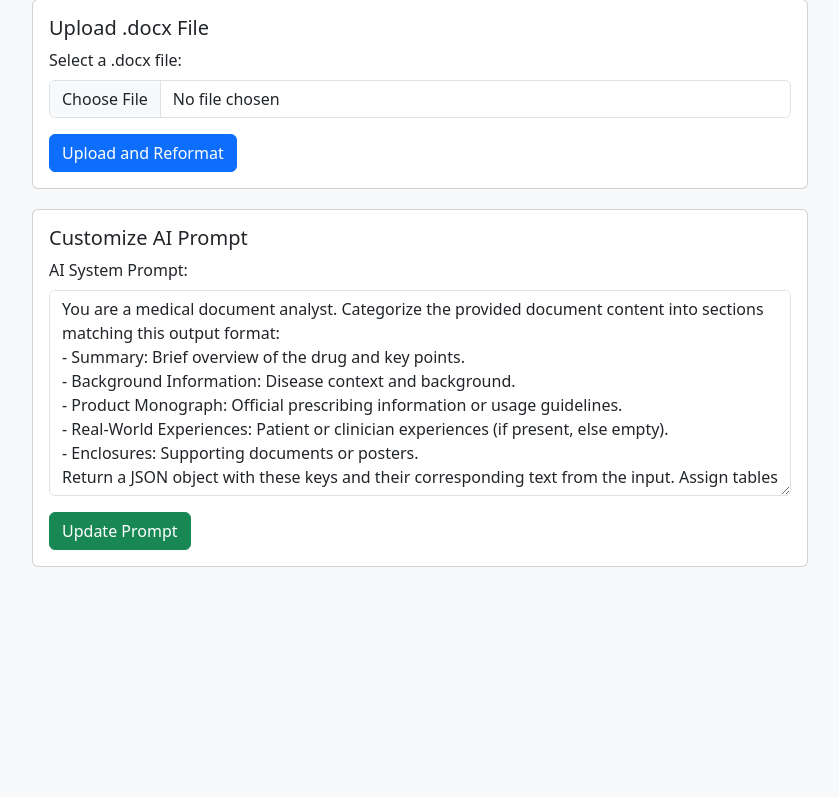
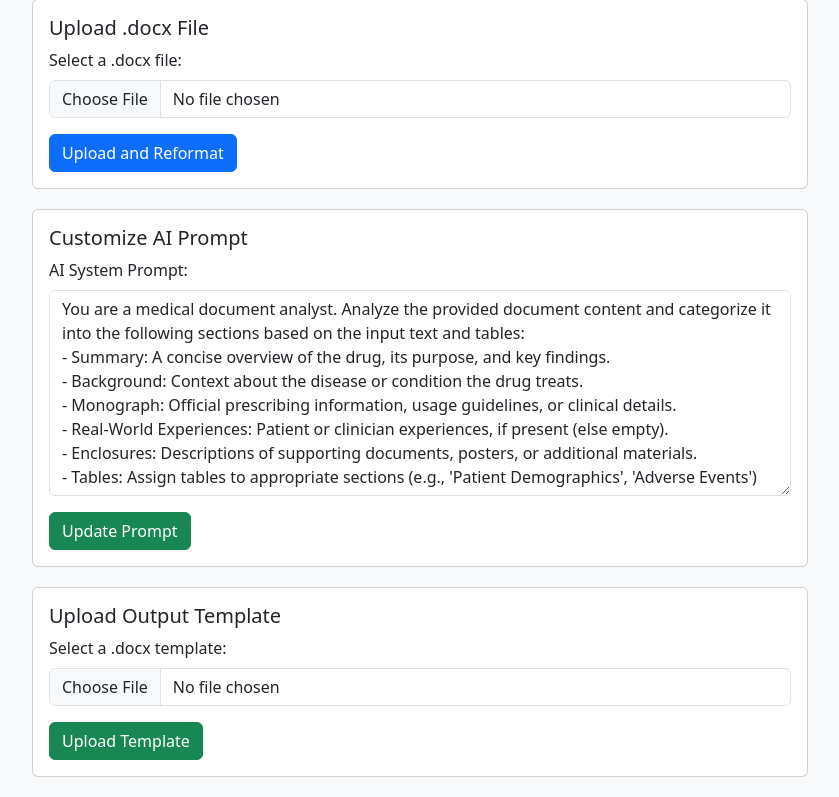
Before and after one commit to joepiercefireside/docreformatter, a Flask app: page / in a window 1280 px wide. Shown: the part 123-920 px from the top of the page, without its empty margins (220-1059 px from the left). Before the commit the page ends 690 px from the top, so only its background shows below. Run offline with Flask 3, Linux system fonts and the light colour scheme; some libraries are stand-ins or nearby versions.

Commit message:
add template upload for output file

```diff
--- a/app.py
+++ b/app.py
@@ -19,17 +19,19 @@ app.config['MAX_CONTENT_LENGTH'] = 16 * 1024 * 1024  # 16MB max file size
 AI_API_URL = os.environ.get('AI_API_URL', 'https://api.openai.com/v1/chat/completions')
 API_KEY = os.environ.get('API_KEY', 'your-api-key')
 
-# Path to store AI prompt
+# Paths for AI prompt and output template
 PROMPT_FILE = os.path.join(app.config['UPLOAD_FOLDER'], 'ai_prompt.json')
+TEMPLATE_FILE = os.path.join(app.config['UPLOAD_FOLDER'], 'output_template.docx')
 
-# Default AI system prompt
-DEFAULT_AI_PROMPT = """You are a medical document analyst. Categorize the provided document content into sections matching this output format:
-- Summary: Brief overview of the drug and key points.
-- Background Information: Disease context and background.
-- Product Monograph: Official prescribing information or usage guidelines.
-- Real-World Experiences: Patient or clinician experiences (if present, else empty).
-- Enclosures: Supporting documents or posters.
-Return a JSON object with these keys and their corresponding text from the input. Assign tables to relevant sections (e.g., Clinical Trial Results). Preserve references separately. Ensure the response is valid JSON. For tables, return a dictionary where keys are section names and values are lists of rows, each row being a list of cell values."""
+# Default AI system prompt (focused on content interpretation)
+DEFAULT_AI_PROMPT = """You are a medical document analyst. Analyze the provided document content and categorize it into the following sections based on the input text and tables:
+- Summary: A concise overview of the drug, its purpose, and key findings.
+- Background: Context about the disease or condition the drug treats.
+- Monograph: Official prescribing information, usage guidelines, or clinical details.
+- Real-World Experiences: Patient or clinician experiences, if present (else empty).
+- Enclosures: Descriptions of supporting documents, posters, or additional materials.
+- Tables: Assign tables to appropriate sections (e.g., 'Patient Demographics', 'Adverse Events') based on their content.
+Return a JSON object with these keys and the corresponding content extracted or rewritten from the input. Preserve references separately. Ensure the response is valid JSON. For tables, return a dictionary where keys are descriptive section names and values are lists of rows, each row being a list of cell values. Focus on accurately interpreting and summarizing the source material, avoiding any formatting instructions."""
 
 def load_ai_prompt():
     """Load the AI prompt from file or return the default."""
@@ -52,6 +54,16 @@ def save_ai_prompt(prompt):
         print(f"Saved AI prompt: {prompt[:100]}...")
     except Exception as e:
         print(f"Error saving AI prompt: {str(e)}")
+        raise
+
+def save_template(file):
+    """Save the uploaded template .docx file."""
+    try:
+        os.makedirs(app.config['UPLOAD_FOLDER'], exist_ok=True)
+        file.save(TEMPLATE_FILE)
+        print(f"Saved template: {TEMPLATE_FILE}")
+    except Exception as e:
+        print(f"Error saving template: {str(e)}")
         raise
 
 def extract_content_from_docx(file_path):
@@ -169,7 +181,7 @@ def call_ai_api(content):
         return {"error": str(e)}
 
 def add_styled_heading(doc, text, level=1):
-    """Add a bold, underlined heading in 14pt Arial."""
+    """Add a bold, underlined heading in 14pt Arial (for fallback formatting)."""
     try:
         para = doc.add_paragraph()
         run = para.add_run(text)
@@ -183,7 +195,7 @@ def add_styled_heading(doc, text, level=1):
         raise
 
 def add_styled_text(doc, text, bullet=False):
-    """Add text in 12pt Calibri, optionally as a bullet."""
+    """Add text in 12pt Calibri, optionally as a bullet (for fallback formatting)."""
     try:
         para = doc.add_paragraph(style="List Bullet" if bullet else None)
         run = para.add_run(text)
@@ -195,7 +207,7 @@ def add_styled_text(doc, text, bullet=False):
         raise
 
 def add_styled_table(doc, table_data, section_name):
-    """Add a table with 10pt Calibri text and borders."""
+    """Add a table with 10pt Calibri text and borders (for fallback formatting)."""
     try:
         if not table_data or not table_data[0] or not any(cell for row in table_data for cell in row):
             print(f"Skipping invalid or empty table for section: {section_name}")
@@ -244,12 +256,8 @@ def add_styled_table(doc, table_data, section_name):
         raise
 
 def create_reformatted_docx(sections, output_path, drug_name="KRESLADI"):
-    """Create a new .docx matching the output format."""
+    """Create a new .docx using the uploaded template or fallback formatting."""
     try:
-        doc = Document()
-
-        add_styled_heading(doc, f"{drug_name} (marnetegragene autotemcel)", level=1)
-
         # Ensure required keys exist
         default_sections = {
             "summary": "No summary provided",
@@ -262,44 +270,135 @@ def create_reformatted_docx(sections, output_path, drug_name="KRESLADI"):
         }
         sections = {**default_sections, **sections}
 
-        add_styled_heading(doc, "Summary", level=1)
-        for line in sections["summary"].split("\n"):
-            if line.strip():
-                add_styled_text(doc, line, bullet=True)
+        # Try to load the template, fall back to default formatting
+        if os.path.exists(TEMPLATE_FILE):
+            print(f"Using template: {TEMPLATE_FILE}")
+            doc = Document(TEMPLATE_FILE)
 
-        add_styled_heading(doc, "Background Information on Leukocyte Adhesion Deficiency (LAD-I)", level=1)
-        for line in sections["background"].split("\n"):
-            if line.strip():
-                add_styled_text(doc, line)
+            # Function to replace placeholder text in the template
+            def replace_placeholder(paragraph, placeholder, content, preserve_style=True):
+                if placeholder.lower() in paragraph.text.lower():
+                    if preserve_style:
+                        # Clear existing text but keep style
+                        paragraph.text = ""
+                        run = paragraph.add_run(content)
+                        # Copy style from first run (if any)
+                        if paragraph.runs:
+                            first_run = paragraph.runs[0]
+                            run.bold = first_run.bold
+                            run.underline = first_run.underline
+                            run.font.name = first_run.font.name
+                            run.font.size = first_run.font.size
+                    else:
+                        paragraph.text = content
 
-        add_styled_heading(doc, "Product Monograph", level=1)
-        for line in sections["monograph"].split("\n"):
-            if line.strip():
-                add_styled_text(doc, line, bullet=True)
+            # Function to add table after a placeholder
+            def add_table_after_placeholder(doc, placeholder, table_data, section_name):
+                for i, para in enumerate(doc.paragraphs):
+                    if placeholder.lower() in para.text.lower():
+                        print(f"Adding table for {section_name} after placeholder: {placeholder}")
+                        max_cols = max(len(row) for row in table_data)
+                        table_data = [row + [""] * (max_cols - len(row)) for row in table_data]
+                        table = doc.add_table(rows=len(table_data), cols=max_cols, after=para._element)
+                        table.alignment = WD_TABLE_ALIGNMENT.CENTER
+                        table.autofit = True
+                        for row_idx, row_data in enumerate(table_data):
+                            row = table.rows[row_idx]
+                            for col_idx, cell_text in enumerate(row_data):
+                                cell = row.cells[col_idx]
+                                cell.text = cell_text or ""
+                                cell.vertical_alignment = WD_CELL_VERTICAL_ALIGNMENT.CENTER
+                                for p in cell.paragraphs:
+                                    for r in p.runs:
+                                        r.font.name = para.runs[0].font.name if para.runs else "Calibri"
+                                        r.font.size = para.runs[0].font.size if para.runs else Pt(10)
+                        # Copy border style from template tables (if any)
+                        if doc.tables:
+                            for row in table.rows:
+                                for cell in row.cells:
+                                    tcPr = cell._tc.get_or_add_tcPr()
+                                    tcBorders = tcPr.first_child_found_in("w:tcBorders")
+                                    if not tcBorders:
+                                        tcBorders = OxmlElement('w:tcBorders')
+                                        tcPr.append(tcBorders)
+                                        for border_name in ['top', 'left', 'bottom', 'right']:
+                                            border = OxmlElement(f'w:{border_name}')
+                                            border.set(qn('w:val'), 'single')
+                                            border.set(qn('w:sz'), '4')
+                                            border.set(qn('w:space'), '0')
+                                            border.set(qn('w:color'), 'auto')
+                                            tcBorders.append(border)
+                        return True
+                return False
 
-        if sections["real_world"].strip():
-            add_styled_heading(doc, "Real-World Experiences with KRESLADI", level=1)
-            for line in sections["real_world"].split("\n"):
+            # Replace placeholders or append content
+            for para in doc.paragraphs:
+                if "drug name" in para.text.lower():
+                    replace_placeholder(para, "drug name", f"{drug_name} (marnetegragene autotemcel)")
+                elif "summary" in para.text.lower():
+                    replace_placeholder(para, "summary", sections["summary"])
+                elif "background" in para.text.lower():
+                    replace_placeholder(para, "background", sections["background"])
+                elif "monograph" in para.text.lower():
+                    replace_placeholder(para, "monograph", sections["monograph"])
+                elif "real-world experiences" in para.text.lower() and sections["real_world"].strip():
+                    replace_placeholder(para, "real-world experiences", sections["real_world"])
+                elif "enclosures" in para.text.lower():
+                    replace_placeholder(para, "enclosures", sections["enclosures"])
+                elif "references" in para.text.lower():
+                    replace_placeholder(para, "references", "\n".join([f"{i}. {ref}" for i, ref in enumerate(sections["references"], 1)]))
+
+            # Add tables after their respective placeholders
+            for section_name, table_data in sections["tables"].items():
+                if not add_table_after_placeholder(doc, section_name, table_data, section_name):
+                    print(f"No placeholder found for table: {section_name}, appending at end")
+                    para = doc.add_paragraph(section_name)
+                    add_styled_table(doc, table_data, section_name)
+        else:
+            # Fallback to original formatting
+            print("No template found, using default formatting")
+            doc = Document()
+
+            add_styled_heading(doc, f"{drug_name} (marnetegragene autotemcel)", level=1)
+
+            add_styled_heading(doc, "Summary", level=1)
+            for line in sections["summary"].split("\n"):
+                if line.strip():
+                    add_styled_text(doc, line, bullet=True)
+
+            add_styled_heading(doc, "Background Information on Leukocyte Adhesion Deficiency (LAD-I)", level=1)
+            for line in sections["background"].split("\n"):
                 if line.strip():
                     add_styled_text(doc, line)
 
-        print(f"Processing tables: {sections['tables']}")
-        for section_name, table_data in sections["tables"].items():
-            add_styled_heading(doc, section_name, level=2)
-            add_styled_table(doc, table_data, section_name)
+            add_styled_heading(doc, "Product Monograph", level=1)
+            for line in sections["monograph"].split("\n"):
+                if line.strip():
+                    add_styled_text(doc, line, bullet=True)
 
-        add_styled_heading(doc, "Figures", level=1)
-        add_styled_text(doc, "Insert Figure 1: Study Administration and Treatment here")
-        add_styled_text(doc, "Insert Figure 2: Incidence of Infection-related Hospitalizations here")
+            if sections["real_world"].strip():
+                add_styled_heading(doc, "Real-World Experiences with KRESLADI", level=1)
+                for line in sections["real_world"].split("\n"):
+                    if line.strip():
+                        add_styled_text(doc, line)
 
-        add_styled_heading(doc, "Enclosures", level=1)
-        for line in sections["enclosures"].split("\n"):
-            if line.strip():
-                add_styled_text(doc, line, bullet=True)
+            print(f"Processing tables: {sections['tables']}")
+            for section_name, table_data in sections["tables"].items():
+                add_styled_heading(doc, section_name, level=2)
+                add_styled_table(doc, table_data, section_name)
 
-        add_styled_heading(doc, "References", level=1)
-        for i, ref in enumerate(sections["references"], 1):
-            add_styled_text(doc, f"{i}. {ref}", bullet=False)
+            add_styled_heading(doc, "Figures", level=1)
+            add_styled_text(doc, "Insert Figure 1: Study Administration and Treatment here")
+            add_styled_text(doc, "Insert Figure 2: Incidence of Infection-related Hospitalizations here")
+
+            add_styled_heading(doc, "Enclosures", level=1)
+            for line in sections["enclosures"].split("\n"):
+                if line.strip():
+                    add_styled_text(doc, line, bullet=True)
+
+            add_styled_heading(doc, "References", level=1)
+            for i, ref in enumerate(sections["references"], 1):
+                add_styled_text(doc, f"{i}. {ref}", bullet=False)
 
         doc.save(output_path)
     except Exception as e:
@@ -325,6 +424,24 @@ def update_prompt():
     except Exception as e:
         print(f"Error updating prompt: {str(e)}")
         return jsonify({'error': f'Failed to update prompt: {str(e)}'}), 500
+
+@app.route('/upload_template', methods=['POST'])
+def upload_template():
+    """Handle template .docx upload."""
+    try:
+        if 'template' not in request.files:
+            return jsonify({'error': 'No template file uploaded'}), 400
+        file = request.files['template']
+        if file.filename == '':
+            return jsonify({'error': 'No template file selected'}), 400
+        if not file.filename.endswith('.docx'):
+            return jsonify({'error': 'Only .docx files are supported'}), 400
+
+        save_template(file)
+        return jsonify({'message': 'Template uploaded successfully'}), 200
+    except Exception as e:
+        print(f"Error uploading template: {str(e)}")
+        return jsonify({'error': f'Failed to upload template: {str(e)}'}), 500
 
 @app.route('/upload', methods=['POST'])
 def upload_file():
--- a/templates/index.html
+++ b/templates/index.html
@@ -16,7 +16,7 @@
         .card {
             margin-bottom: 20px;
         }
-        #promptFeedback {
+        #promptFeedback, #templateFeedback {
             display: none;
         }
     </style>
@@ -53,10 +53,26 @@
                 <div id="promptFeedback" class="alert mt-3"></div>
             </div>
         </div>
+
+        <!-- Template Upload Section -->
+        <div class="card">
+            <div class="card-body">
+                <h5 class="card-title">Upload Output Template</h5>
+                <form id="templateForm" enctype="multipart/form-data">
+                    <div class="mb-3">
+                        <label for="template" class="form-label">Select a .docx template:</label>
+                        <input type="file" class="form-control" id="template" name="template" accept=".docx" required>
+                    </div>
+                    <button type="submit" class="btn btn-success">Upload Template</button>
+                </form>
+                <div id="templateFeedback" class="alert mt-3"></div>
+            </div>
+        </div>
     </div>
 
     <script src="https://cdn.jsdelivr.net/npm/bootstrap@5.3.2/dist/js/bootstrap.bundle.min.js"></script>
     <script>
+        // Handle prompt form submission
         document.getElementById('promptForm').addEventListener('submit', async function(e) {
             e.preventDefault();
             const prompt = document.getElementById('prompt').value;
@@ -87,6 +103,37 @@
                 setTimeout(() => { feedback.style.display = 'none'; }, 3000);
             }
         });
+
+        // Handle template form submission
+        document.getElementById('templateForm').addEventListener('submit', async function(e) {
+            e.preventDefault();
+            const formData = new FormData(this);
+            const feedback = document.getElementById('templateFeedback');
+
+            try {
+                const response = await fetch('/upload_template', {
+                    method: 'POST',
+                    body: formData
+                });
+                const data = await response.json();
+
+                feedback.style.display = 'block';
+                if (response.ok) {
+                    feedback.className = 'alert alert-success mt-3';
+                    feedback.textContent = data.message;
+                } else {
+                    feedback.className = 'alert alert-danger mt-3';
+                    feedback.textContent = data.error;
+                }
+
+                setTimeout(() => { feedback.style.display = 'none'; }, 3000);
+            } catch (error) {
+                feedback.style.display = 'block';
+                feedback.className = 'alert alert-danger mt-3';
+                feedback.textContent = 'Error uploading template';
+                setTimeout(() => { feedback.style.display = 'none'; }, 3000);
+            }
+        });
     </script>
 </body>
 </html>
```
